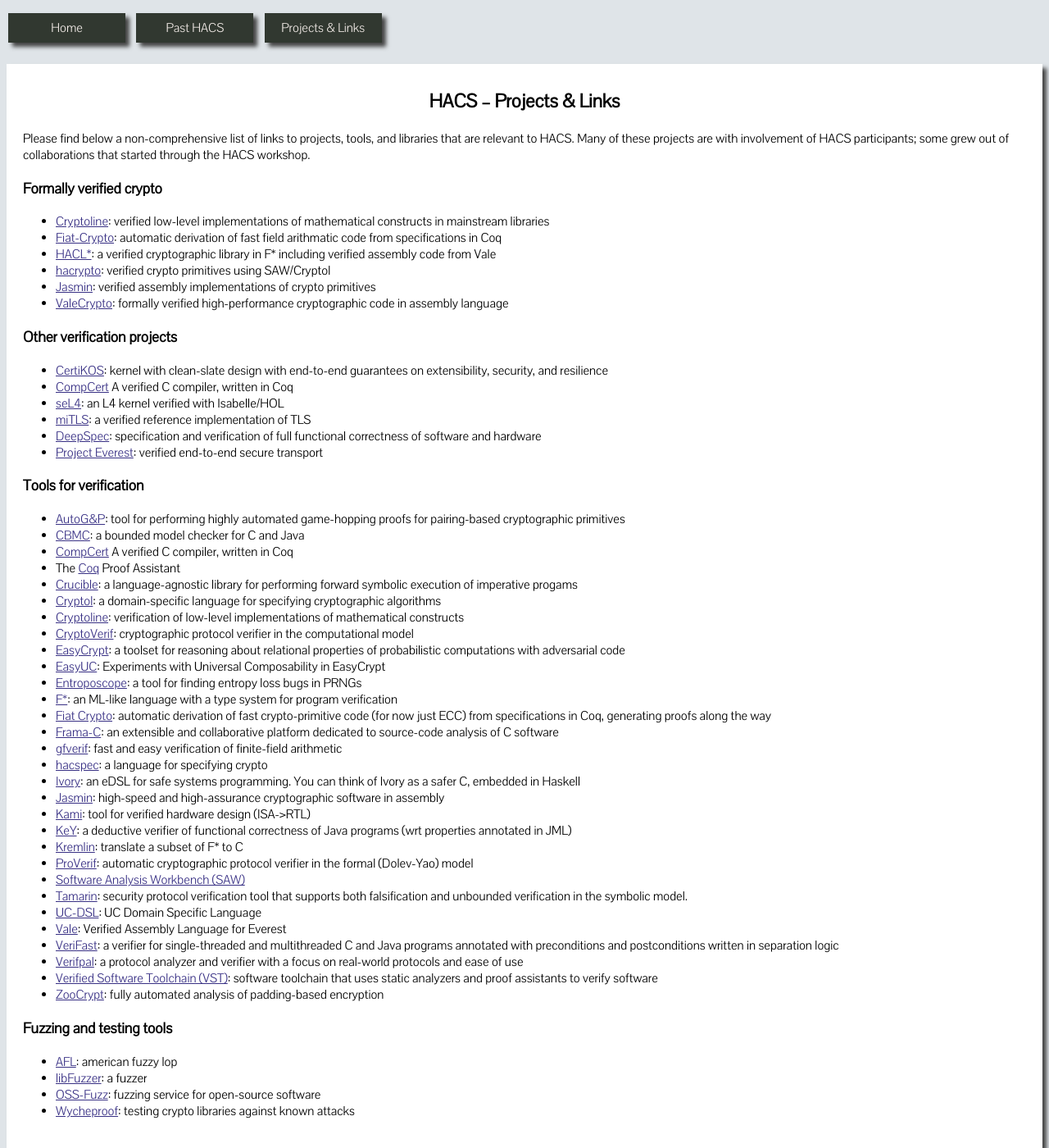
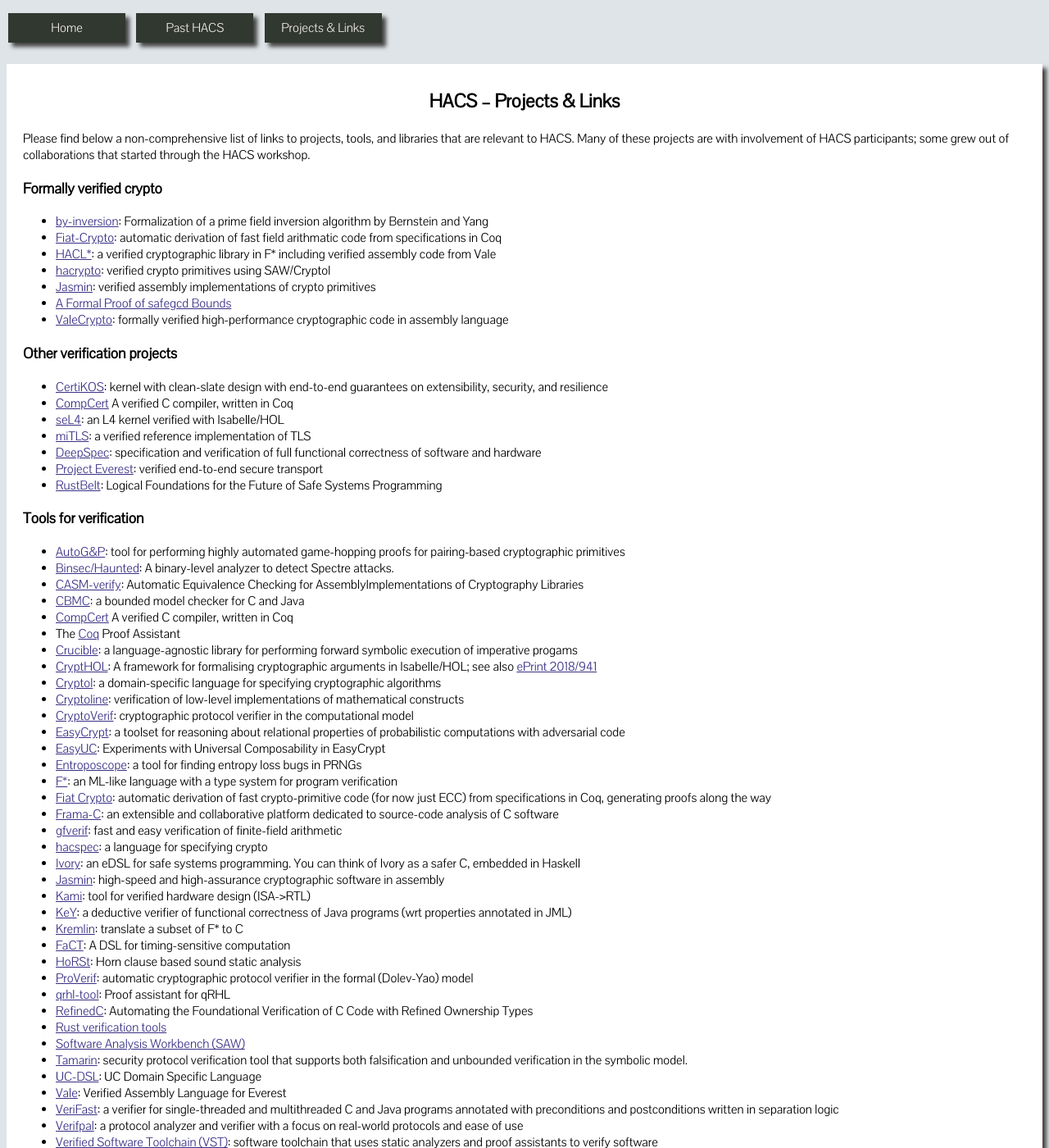
Before and after one commit to HACS-workshop/HACS-workshop.github.io, a Jekyll site: the page built from links.html, in a window 1280 px wide and 1400 px high, scrolled down 325 px. Shown: the whole window at 82% size. Built offline with Jekyll 4.4.1, drawn with Linux system fonts in a browser that asks for light colours; some of the changed text lies outside the part shown.

Commit message:
Added lots of links

```diff
--- a/links.html
+++ b/links.html
@@ -16,8 +16,8 @@ collaborations that started through the HACS workshop.
 
 <ul>
   <li>
-    <a href="https://github.com/fmlab-iis/cryptoline">Cryptoline</a>:
-    verified low-level implementations of mathematical constructs in mainstream libraries
+    <a href="https://github.com/bshvass/by-inversion">by-inversion</a>:
+    Formalization of a prime field inversion algorithm by Bernstein and Yang
   </li>
 
   <li>
@@ -38,6 +38,11 @@ collaborations that started through the HACS workshop.
   <li>
     <a href="https://jasmin-lang.github.io/">Jasmin</a>:
     verified assembly implementations of crypto primitives
+  </li>
+
+  <li>
+    <a href="https://medium.com/blockstream/a-formal-proof-of-safegcd-bounds-695e1735a348">
+      A Formal Proof of safegcd Bounds</a>
   </li>
 
   <li>
@@ -69,6 +74,7 @@ collaborations that started through the HACS workshop.
     <a href="https://mitls.org/">miTLS</a>:
     a verified reference implementation of TLS
   </li>
+
   <li>
     <a href="http://deepspec.org/">DeepSpec</a>:
     specification and verification of full functional correctness of software and hardware
@@ -77,6 +83,11 @@ collaborations that started through the HACS workshop.
   <li>
     <a href="https://project-everest.github.io/">Project Everest</a>:
     verified end-to-end secure transport
+  </li>
+
+  <li>
+    <a href="https://plv.mpi-sws.org/rustbelt/">RustBelt</a>:
+    Logical Foundations for the Future of Safe Systems Programming
   </li>
 </ul>
 
@@ -90,12 +101,23 @@ collaborations that started through the HACS workshop.
   </li>
 
   <li>
+    <a href="https://github.com/binsec/haunted">Binsec/Haunted</a>:
+    A binary-level analyzer to detect Spectre attacks.
+  </li>
+
+  <li>
+    <a href="https://people.cs.rutgers.edu/~sn349/papers/casm-verify-cgo-2019.pdf">CASM-verify</a>:
+    Automatic Equivalence Checking for AssemblyImplementations of Cryptography Libraries
+  </li>
+
+  <li>
     <a href="https://github.com/diffblue/cbmc">CBMC</a>: a bounded model checker for C and Java
   </li>
 
   <li>
     <a href="http://compcert.inria.fr/">CompCert</a> A verified C compiler, written in Coq
   </li>
+
   <li>
     The <a href="https://coq.inria.fr/">Coq</a> Proof Assistant<br>
   </li>
@@ -103,6 +125,12 @@ collaborations that started through the HACS workshop.
   <li>
     <a href="https://github.com/GaloisInc/crucible">Crucible</a>:
     a language-agnostic library for performing forward symbolic execution of imperative progams
+  </li>
+
+  <li>
+    <a href="https://www.isa-afp.org/entries/CryptHOL.html">CryptHOL</a>:
+    A framework for formalising cryptographic arguments in Isabelle/HOL;
+    see also <a href="https://eprint.iacr.org/2018/941">ePrint 2018/941</a>
   </li>
 
   <li>
@@ -188,8 +216,33 @@ collaborations that started through the HACS workshop.
   </li>
 
   <li>
+  <a href="https://ranjitjhala.github.io/static/fact_dsl.pdf">FaCT</a>:
+    A DSL for timing-sensitive computation
+  </li>
+
+  <li>
+    <a href="https://secpriv.wien/horst/">HoRSt</a>:
+     Horn clause based sound static analysis
+  </li>
+
+  <li>
     <a href="http://proverif.inria.fr">ProVerif</a>:
     automatic cryptographic protocol verifier in the formal (Dolev-Yao) model
+  </li>
+
+  <li>
+    <a href="https://github.com/dominique-unruh/qrhl-tool">qrhl-tool</a>:
+    Proof assistant for qRHL</a>
+  </li>
+
+  <li>
+    <a href="https://plv.mpi-sws.org/refinedc/">RefinedC</a>:
+    Automating the Foundational Verification of C Code with Refined Ownership Types
+  </li>
+
+  <li>
+    <a href="https://medium.com/blockstream/a-formal-proof-of-safegcd-bounds-695e1735a348">
+      Rust verification tools</a>
   </li>
 
   <li>
@@ -243,6 +296,11 @@ collaborations that started through the HACS workshop.
   </li>
 
   <li>
+    <a href="https://github.com/guidovranken/cryptofuzz">Cryptofuzz</a>:
+    Differential cryptography fuzzing
+  </li>
+
+  <li>
     <a href="http://libfuzzer.info">libFuzzer</a>:
     a fuzzer
   </li>
@@ -256,8 +314,25 @@ collaborations that started through the HACS workshop.
     <a href="https://github.com/google/wycheproof">Wycheproof</a>:
     testing crypto libraries against known attacks
   </li>
+</ul>
 
+<h3>Other HACS-related projects</h3>
 
+<ul>
+  <li>
+    <a href="https://opentitan.org/">OpenTitan</a>:
+    Open source project building a transparent, high-quality reference design and integration guidelines for silicon root of trust (RoT) chips
+  </li>
+
+  <li>
+    <a href="https://www.scarv.org/">SCARV</a>:
+    Side-channel security for RISC-V
+  </li>
+
+  <li>
+    <a href="https://github.com/ElementsProject/simplicity">Simplicity</a>:
+    A blockchain programming language designed as an alternative to Bitcoin script
+  </li>
 </ul>
 
 <!--
```
